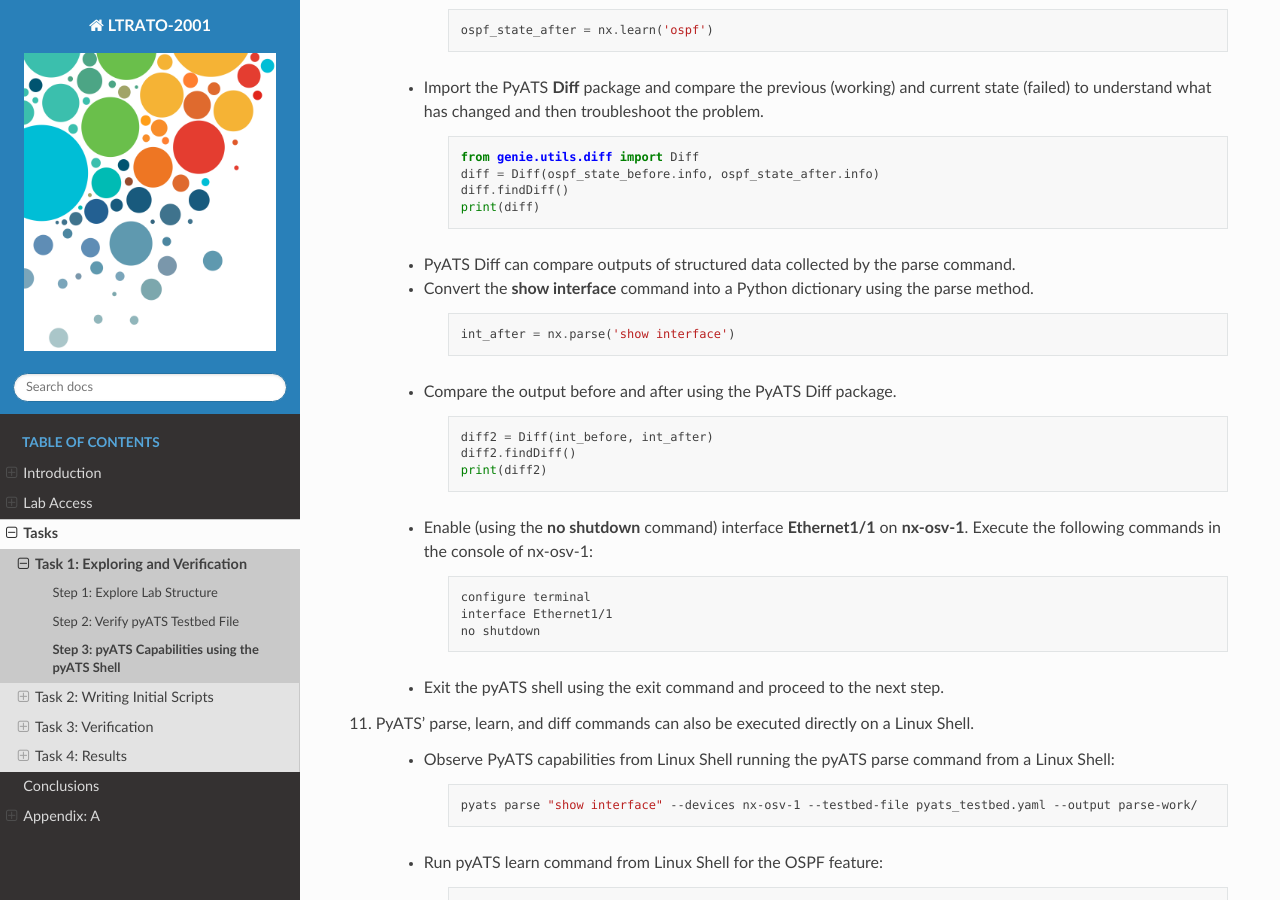
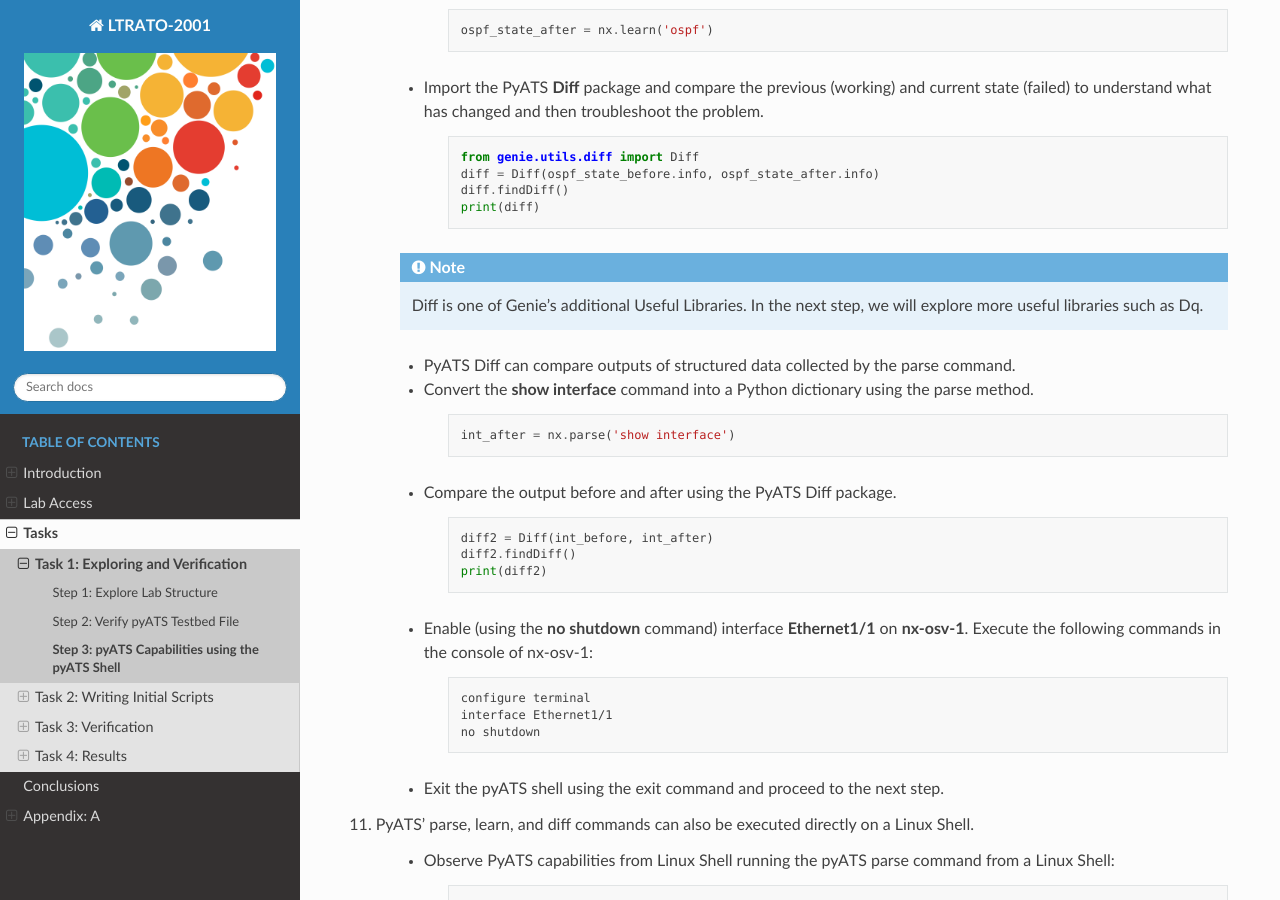
Before and after one commit to CiscoLives/LTRATO-2001, a Sphinx documentation site: the page built from docs/tasks/task1/step3.rst, in a window 1280 px wide and 900 px high, scrolled down 3820 px. Built offline with Sphinx 7.4.7 and the Read the Docs theme 2.0.0, drawn with Linux system fonts in a browser that asks for light colours.

Commit message:
Add note for Useful Libraries

```diff
--- a/docs/appendix.rst
+++ b/docs/appendix.rst
@@ -9,6 +9,7 @@ Links
 - `Models supported by pyATS genie learn method <https://pubhub.devnetcloud.com/media/genie-feature-browser/docs/#/models>`_
 - `Platforms supported by pyATS genie unicon <https://pubhub.devnetcloud.com/media/unicon/docs/user_guide/supported_platforms.html>`_
 - `Available parsers that are supported by pyATS genie <https://pubhub.devnetcloud.com/media/genie-feature-browser/docs/#/parsers>`_
+- `pyATS Useful Libraries <https://pubhub.devnetcloud.com/media/genie-docs/docs/userguide/utils/index.html>`_
 
 
 Examples
--- a/docs/tasks/task1/step3.rst
+++ b/docs/tasks/task1/step3.rst
@@ -198,6 +198,10 @@ You will be using the following pyATS methods throughout this task:
             diff.findDiff()
             print(diff)
 
+    .. note::
+
+        Diff is one of Genie's additional Useful Libraries. In the next step, we will explore more useful libraries such as Dq.
+
     - PyATS Diff can compare outputs of structured data collected by the parse command.
     - Convert the **show interface** command into a Python dictionary using the parse method.
 
```
